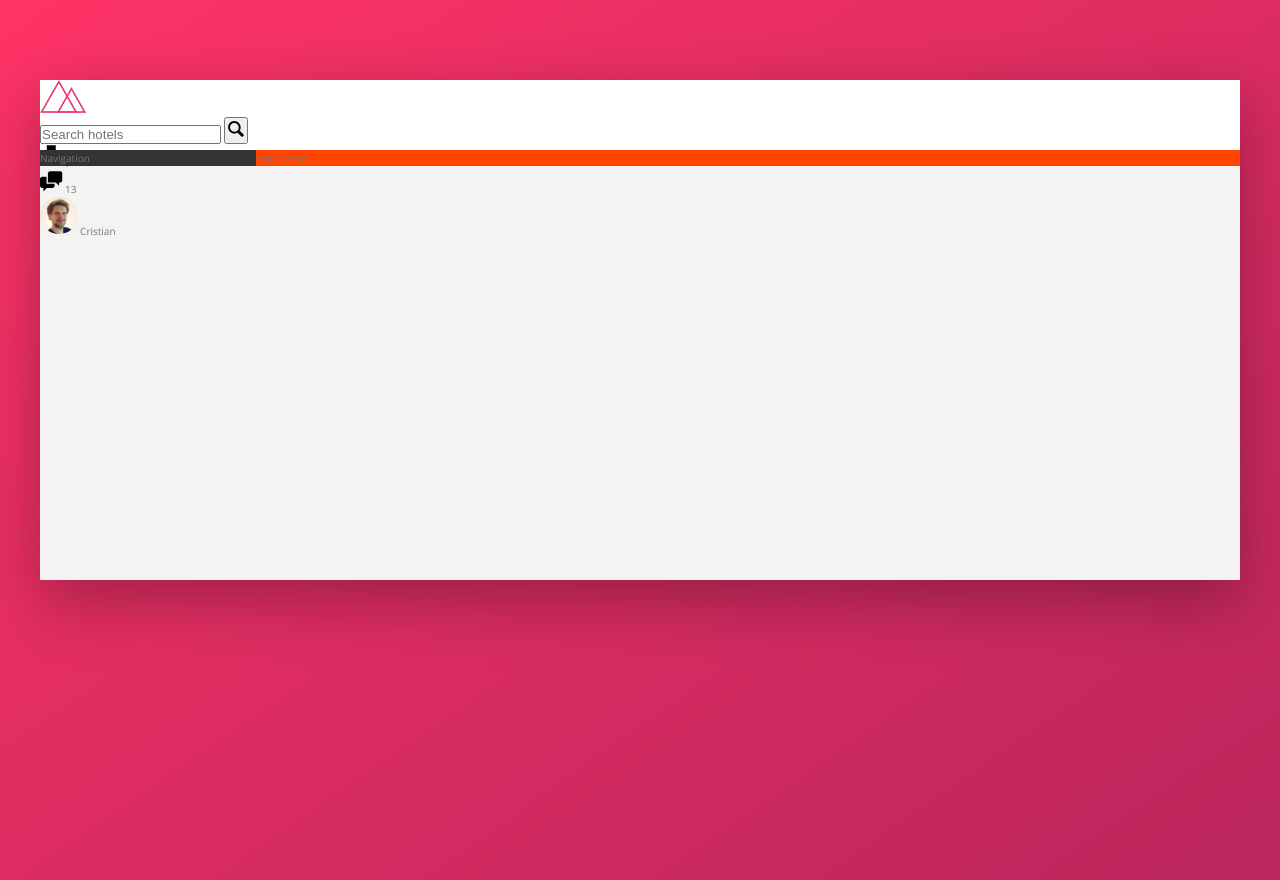
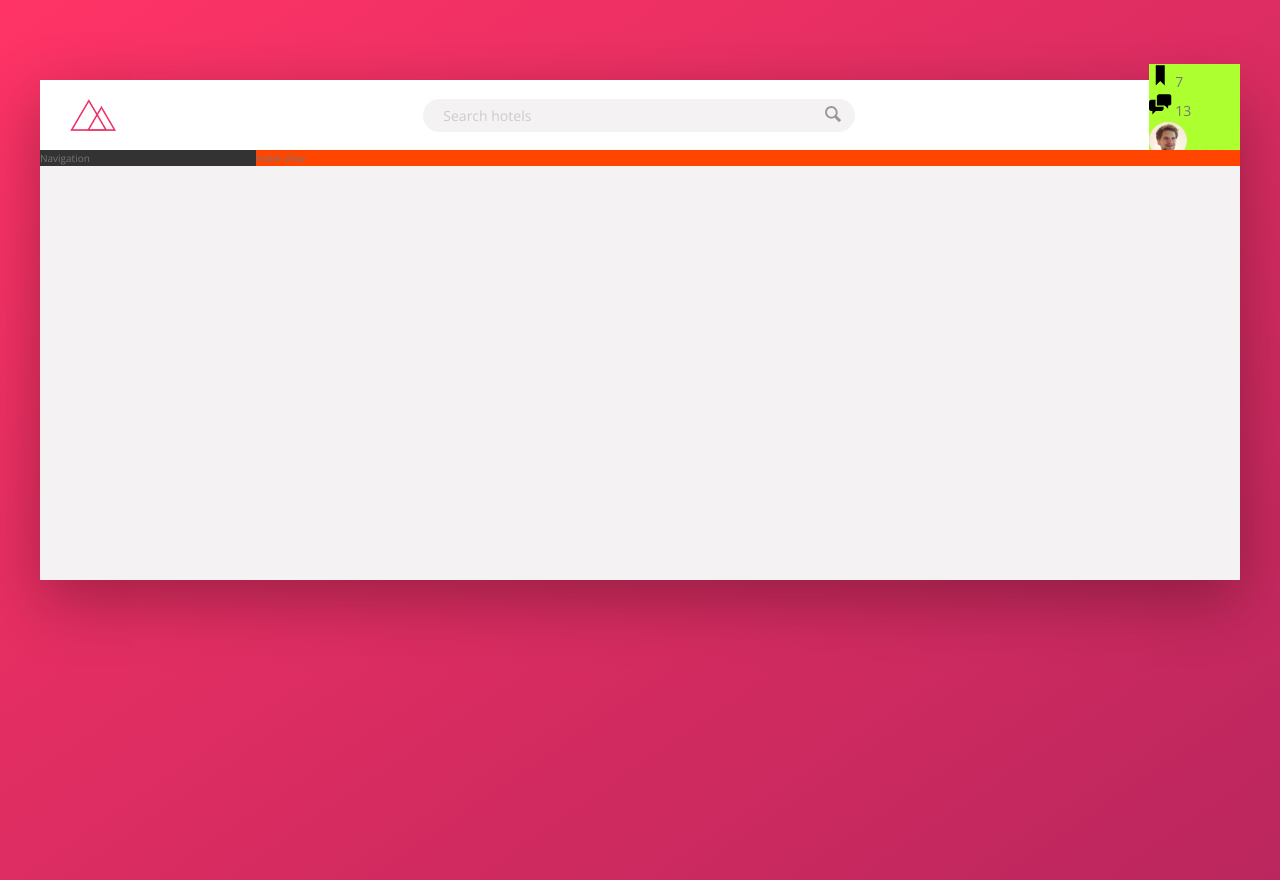
Before and after one commit to cperezep/flexbook, a website: page index.html in a window 1280 px wide. Drawn offline with nearby package versions, Linux system fonts and the light colour scheme.

Commit message:
Build the Header: Create search input.

```diff
--- a/sass/_base.scss
+++ b/sass/_base.scss
@@ -15,6 +15,8 @@
   --color-grey-dark-1: #333;
   --color-grey-dark-2: #777;
   --color-grey-dark-3: #999;
+
+  --color-dark-sky-blue: #85c8d1;
 
   --shadow-dark: 0 2rem 6rem rgba(0, 0, 0, 0.3);
 }
--- a/sass/_components.scss
+++ b/sass/_components.scss
@@ -2,26 +2,76 @@
 // LOGO
 .logo {
   height: 3.25rem;
+  margin-left: 3rem;
 }
 
 ////////////////////////////////////////////
 // SEARCH
 .search {
+  flex: 0 0 40%;
+
+  display: flex;
+  align-items: center;
+  justify-content: center;
+
   &__input {
+    font-family: inherit;
+    font-size: inherit;
+    color: inherit;
+    background-color: var(--color-grey-light-2);
+    border: none;
+    padding: 0.7rem 2rem;
+    border-radius: 100px;
+    width: 90%;
+    transition: all 0.2s;
+    margin-right: -3.25rem;
+
+    &:focus {
+      outline: none;
+      width: 100%;
+      background-color: var(--color-grey-light-3);
+    }
+
+    // Just work in chrome and safari browser
+    &::-webkit-input-placeholder {
+      font-weight: 100;
+      color: var(--color-grey-light-4);
+    }
+  }
+
+  &__input:focus + &__button {
+    background-color: var(--color-grey-light-3);
+  }
+
+  &__input:focus + &__button > &__icon {
+    fill: var(--color-dark-sky-blue);
   }
 
   &__button {
+    border: none;
+    background-color: var(--color-grey-light-2);
+
+    &:focus {
+      outline: none;
+    }
+
+    &:active {
+      transform: translateY(2px);
+    }
   }
 
   &__icon {
     height: 2rem;
     width: 2rem;
+    // Give color to SVG icon
+    fill: var(--color-grey-dark-3);
   }
 }
 
 ////////////////////////////////////////////
 // USER NAVIGATION
 .user-nav {
+  background-color: greenyellow;
   &__icon-box {
   }
 
--- a/sass/_layout.scss
+++ b/sass/_layout.scss
@@ -10,9 +10,14 @@
 }
 
 .header {
+  font-size: 1.4rem;
   height: 7rem;
   background-color: #fff;
-  border-bottom: var(--color-grey-light-1);
+  border-bottom: var(--color-grey-light-2);
+
+  display: flex;
+  justify-content: space-between;
+  align-items: center;
 }
 
 .content {
@@ -22,7 +27,6 @@
 
 .sidebar {
   background-color: var(--color-grey-dark-1);
-
   // grow - shrink - basis
   flex: 0 0 18%;
 }
```
Also changed, not shown: README.md, css/style.css.
